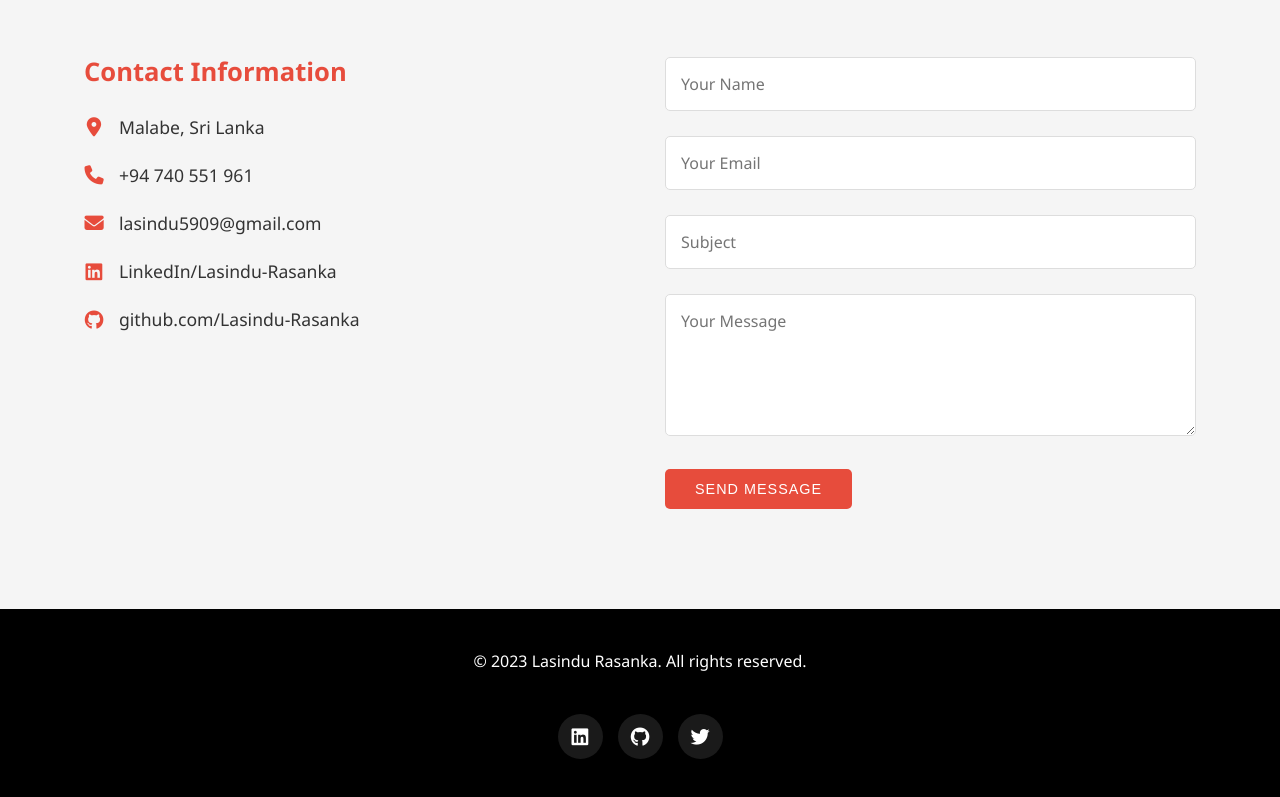
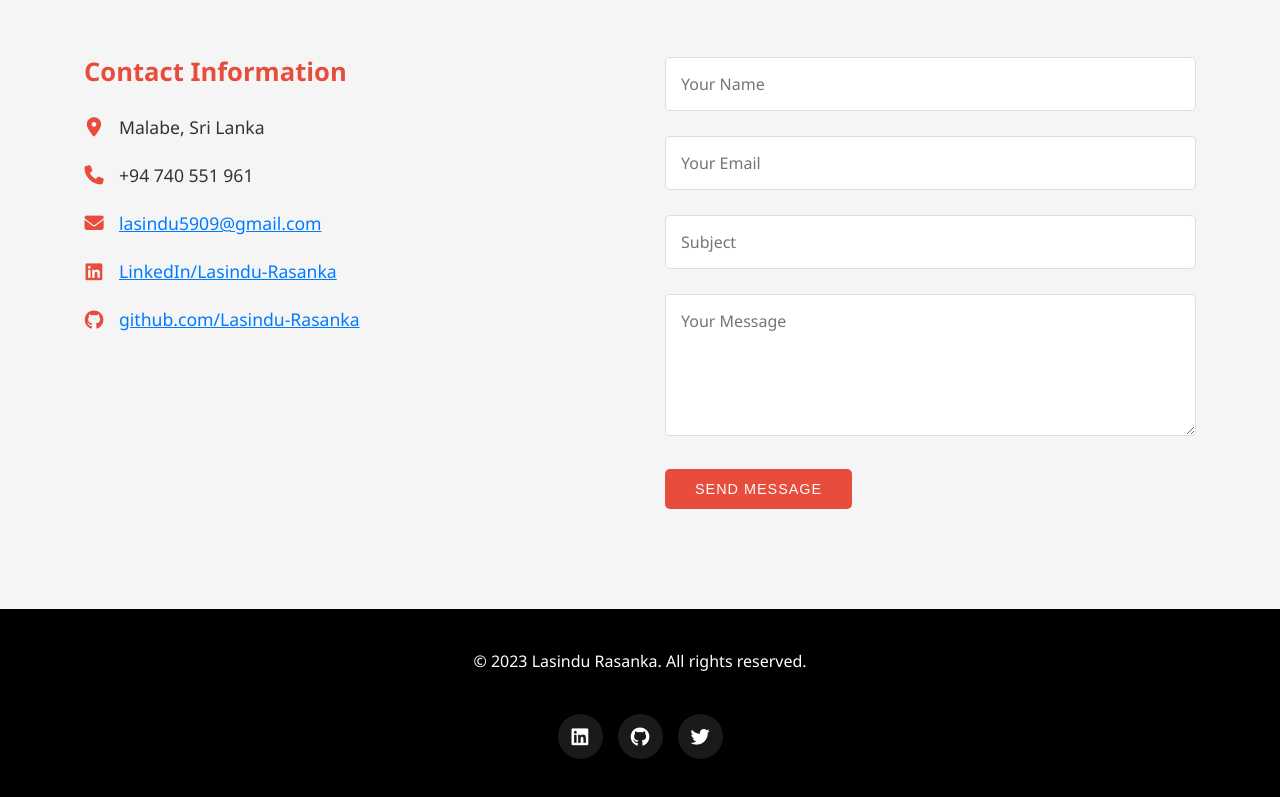
Before and after one commit to Lasindu-Rasanka/My_portfolio, a plain HTML site: page index.html in a window 1280 px wide. Shown: the part 4138-4935 px from the top of the page. Drawn offline with Linux system fonts and the light colour scheme.

Commit message:
update portfolio website

```diff
--- a/index.html
+++ b/index.html
@@ -465,6 +465,18 @@
             border-color: var(--secondary-color);
             box-shadow: 0 0 0 3px rgba(231, 76, 60, 0.2);
         }
+        /* Contact links styling */
+            .contact-info ul li a {
+                color: #007bff; /* Blue color */
+                text-decoration: underline; /* Underline */
+                transition: color 0.3s ease;
+            }
+
+            .contact-info ul li a:hover {
+                color: #0056b3; /* Darker blue on hover */
+                text-decoration: none; /* Optional: remove underline on hover */
+            }
+
 
         /* ================= Footer ================= */
         footer {
@@ -922,9 +934,9 @@
                     <ul>
                         <li><i class="fas fa-map-marker-alt"></i> Malabe, Sri Lanka</li>
                         <li><i class="fas fa-phone"></i> +94 740 551 961</li>
-                        <li><i class="fas fa-envelope"></i> lasindu5909@gmail.com</li>
-                        <li><i class="fab fa-linkedin"></i> LinkedIn/Lasindu-Rasanka</li>
-                        <li><i class="fab fa-github"></i> github.com/Lasindu-Rasanka</li>
+                        <li><i class="fas fa-envelope"></i> <a href="mailto:lasindu5909@gmail.com">lasindu5909@gmail.com</a></li>
+                        <li><i class="fab fa-linkedin"></i> <a href="https://www.linkedin.com/in/Lasindu-Rasanka" target="_blank">LinkedIn/Lasindu-Rasanka</a></li>
+                        <li><i class="fab fa-github"></i><a href="https://github.com/Lasindu-Rasanka" target="_blank">github.com/Lasindu-Rasanka</a></li>
                     </ul>
                 </div>
                 <div class="contact-form fade-in">
```
